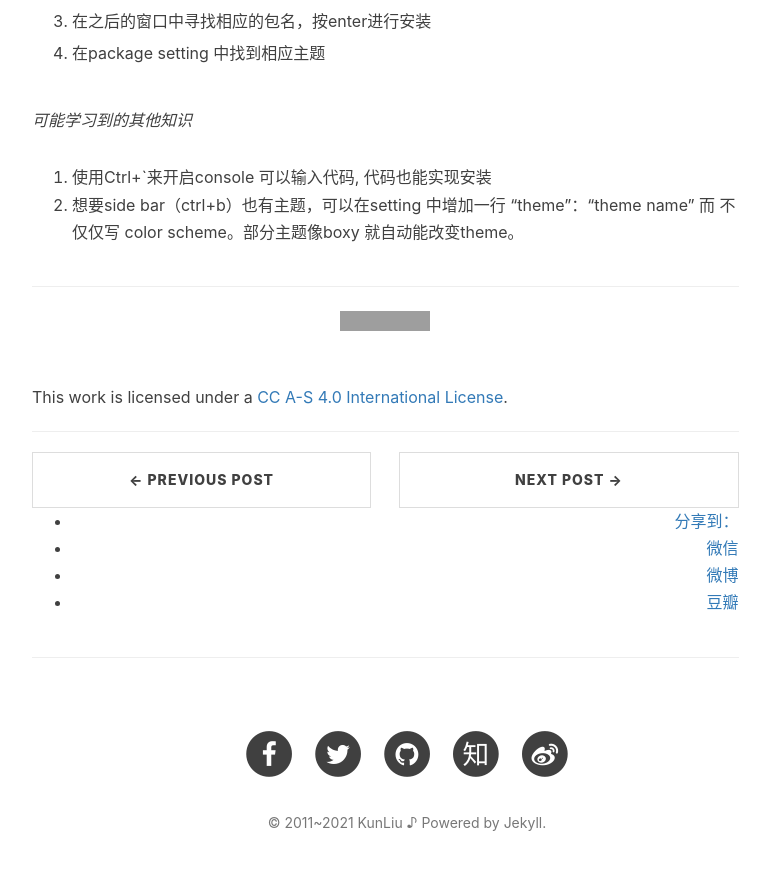
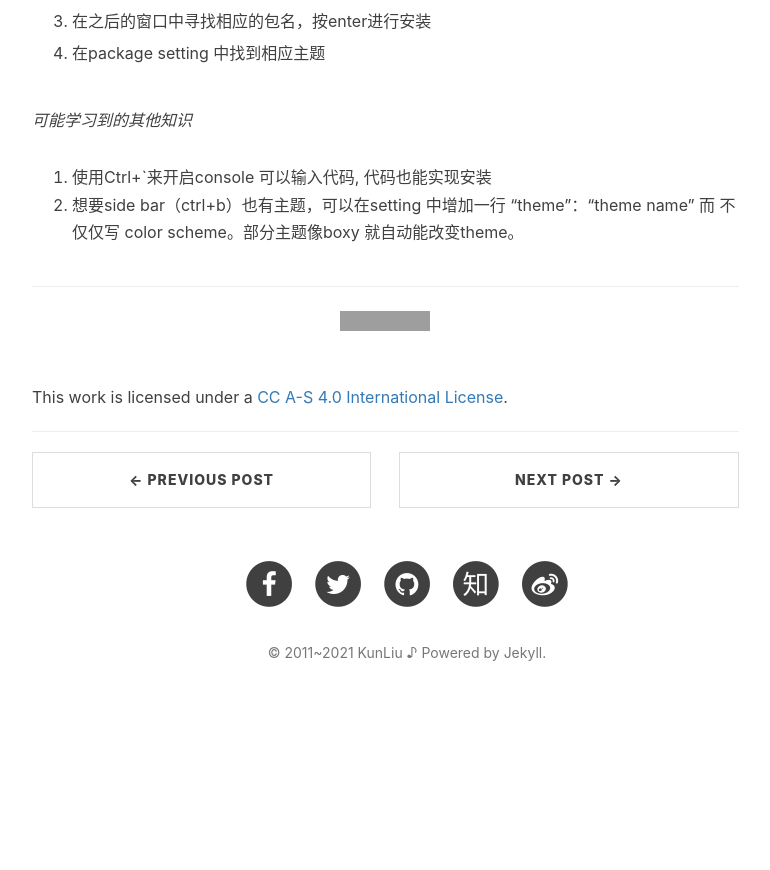
Before and after one commit to liukun2634/liukun2634.github.io, a Jekyll site: the page built from _posts/2016-10-2-sublime笔记.md, in a window 1280 px wide and 900 px high, scrolled down 668 px. Shown: the top 870 px of the window, without its empty margins (233-1003 px from the left). Built offline with Jekyll 4.4.1, drawn with Linux system fonts in a browser that asks for light colours; nearby versions of some CDN libraries; comment, search, counter and statistics services are not loaded; after the commit the page ends 1398 px from its top, so only the background shows below that; grey boxes are pictures that could not be loaded.

```diff
--- a/_layouts/post.html
+++ b/_layouts/post.html
@@ -70,7 +70,7 @@ layout: default
                     }
                 </style>
 
-                <div class="ds-share"
+                <!-- <div class="ds-share"
                     data-thread-key="{{page.id}}" data-title="{{page.title}}"
                     data-images="{{ site.url }}/{% if page.header-img %}{{ page.header-img }}{% else %}{{ site.header-img }}{% endif %}"
                     data-content="{{ content | strip_html | truncate:80 }} | Microdust:Azeril's blog"
@@ -87,16 +87,16 @@ layout: default
                       </div>
                     </div>
                 <hr>
-                </div>
+                </div> -->
                 <!-- Duoshuo Share end-->
 
 
 
 
                 <!-- 多说评论框 start -->
-                <div class="comment">
+                <!-- <div class="comment">
                     <div class="ds-thread" data-thread-key="{{page.id}}" data-title="{{page.title}}" data-url="{{site.url}}{{page.url}}"></div>
-                </div>
+                </div> -->
                 <!-- 多说评论框 end -->
             </div>
         </div>
--- a/package.json
+++ b/package.json
@@ -9,7 +9,7 @@
         "url": "https://github.com/IronSummitMedia/startbootstrap/blob/gh-pages/LICENSE"
     },
     "devDependencies": {
-        "grunt": "~0.4.5",
+        "grunt": ">=1.3.0",
         "grunt-contrib-less": "~0.11.4",
         "grunt-contrib-watch": "~0.6.1",
         "grunt-banner": "~0.2.3",
```
